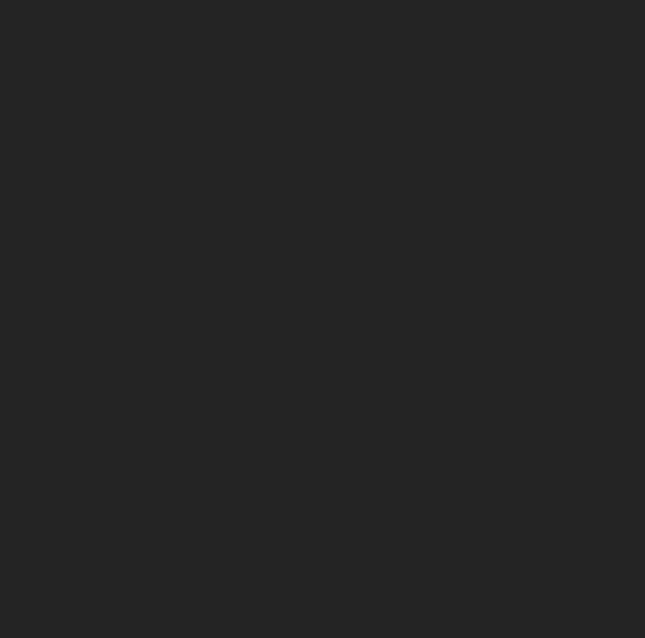
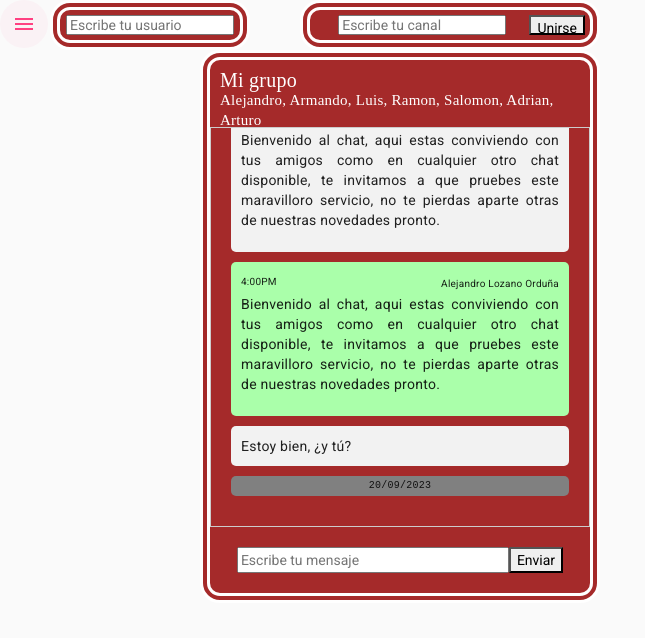
Before and after one commit to alexGrande1996/Portafolios, an Angular app: page / in a window 1280 px wide. Shown: the top 638 px of the page, without its empty margins (0-645 px from the left). Built offline with nearby package versions, Linux system fonts and the light colour scheme; no server answers.

Commit message:
Actualizacion

```diff
--- a/angular.json
+++ b/angular.json
@@ -46,8 +46,8 @@
               "budgets": [
                 {
                   "type": "initial",
-                  "maximumWarning": "500kb",
-                  "maximumError": "1mb"
+                  "maximumWarning": "10mb",
+                  "maximumError": "10mb"
                 },
                 {
                   "type": "anyComponentStyle",
--- a/src/app/Componentes/chat/chat.component.html
+++ b/src/app/Componentes/chat/chat.component.html
@@ -4,6 +4,7 @@
 
 
   <mat-sidenav #sidenav mode="side" closed class="example-sidenav" [fixedInViewport]="options.value.fixed" [fixedTopGap]="options.value.top" [fixedBottomGap]="options.value.bottom">
+
     <!-- {{options.value.fixed ? 'Fixed' : 'Non-fixed'}}  -->
     <div class="marcoInterno">
       <div class="cajonTitulo"><h1  (click)="sidenav.toggle()">Menu<hr></h1></div>
@@ -17,14 +18,6 @@
       </div>
     </div>
 
-
-
-
-
-
-
-
-
   </mat-sidenav>
 
 
@@ -33,16 +26,47 @@
   </button>
 
 
+  <div class="caja">
+
+    <div class="header">
+      <span class="titulo">Mi grupo</span>
+      <p class="integrantes" >Alejandro, Armando, Luis, Ramon, Salomon, Adrian, Arturo</p>
+    </div>
+
     <div class="chat-container">
 
-  <div class="message">Bienvenido al chat</div>
-  <div class="user-message">Hola, ¿cómo estás?</div>
-  <div class="message">Estoy bien, ¿y tú?</div>
-  <!-- Más mensajes pueden ir aquí -->
+
+
+      <div class="message">
+        <span class="usuario">Alejandro Lozano Orduña</span>  <span class="hora">4:00PM</span>
+        <p class="texto">
+          Bienvenido al chat, aqui estas conviviendo con tus amigos como en cualquier otro chat disponible, te invitamos a que pruebes este maravilloro servicio, no te pierdas aparte otras de nuestras novedades pronto.
+        </p>
+      </div>
+
+
+      <div class="user-message">
+
+
+        <span class="usuario">Alejandro Lozano Orduña</span>  <span class="hora">4:00PM</span>
+        <p class="texto">
+          Bienvenido al chat, aqui estas conviviendo con tus amigos como en cualquier otro chat disponible, te invitamos a que pruebes este maravilloro servicio, no te pierdas aparte otras de nuestras novedades pronto.
+        </p>
 
       </div>
 
 
+      <div class="message">Estoy bien, ¿y tú?</div>
+      <div class="fecha">20/09/2023</div>
+      <!-- Más mensajes pueden ir aquí -->
+
+
+
+
+
+
+
+    </div>
 
     <div class="marco-texto">
 
@@ -50,7 +74,7 @@
       <div class="input-container">
 
         <input type="text" id="message-input" placeholder="Escribe tu mensaje">
-    <button (click)="sendMessage()">Enviar</button>
+        <button (click)="EnviarMensajes()">Enviar</button>
 
       </div>
 
@@ -59,4 +83,32 @@
     </div>
 
 
+  </div>
+
+  <div class="marco-texto2">
+
+
+    <div class="input-container">
+      <input type="text" id="usuario" placeholder="Escribe tu usuario">
+    </div>
+
+
+
+  </div>
+
+  <div class="marco-texto3">
+
+
+    <div class="input-container">
+      <input type="text" id="canal" placeholder="Escribe tu canal">
+    </div>
+
+    <button (click)="joinRoom()">Unirse</button>
+
+
+
+
+  </div>
+
+
 </mat-sidenav-container>
--- a/src/app/Componentes/chat/chat.component.scss
+++ b/src/app/Componentes/chat/chat.component.scss
@@ -5,7 +5,6 @@
     right: 0;
     bottom: 0;
 }
-
 
 .example-container {
     top: 0px;
@@ -29,31 +28,72 @@
 }
 
 
-
-
-
-
 body {
     font-family: Arial, sans-serif;
 }
+
+
 .chat-container {
     max-width: 400px;
+    min-width: 300px;
+
+    overflow-y: scroll;
+
+    max-height: 400px;
     margin: 0 auto;
     padding: 20px;
     border: 1px solid #ccc;
 }
+
 .message {
     background-color: #f2f2f2;
     padding: 10px;
     margin: 10px 0;
     border-radius: 5px;
+    position: relative;
+
 }
+
+.message span{
+    font-size: 10px;
+}
+
+.message .hora{
+    position: absolute;
+    right: 10px;
+}
+
+.message p{
+    text-align:justify;
+}
+
+
+.user-message span{
+    font-size: 10px;
+}
+
+.user-message .hora{
+    position: absolute;
+    left: 10px;
+}
+
+.user-message p{
+    text-align:justify;
+}
+
+
+
 .user-message {
     background-color: #aaffaa;
     text-align: right;
+    position: relative;
+
+    padding: 10px;
+    margin: 10px 0;
+    border-radius: 5px;
 }
+
 .input-container {
-
     width: 100%;
     display: flex;
     justify-content: center;
@@ -63,17 +103,7 @@ body {
     width: 80%;
 }
 
-
-
 .marco-texto {
-
-    position: absolute;
-
-    bottom: 0;
-    left: 0;
-    right: 0;
-
-    margin: auto;
 
     width: 100%;
     height: auto;
@@ -84,3 +114,92 @@ body {
     align-self: center;
 
 }
+
+
+.caja{
+    position: absolute;
+    top: 50px;
+    left: 200px;
+    max-width: 400px;
+    height: auto;
+    border:10px double white;
+    border-radius: 20px;
+    background-color: brown;
+}
+
+
+.header{
+    display: flex;
+    flex-direction: column;
+    padding: 10px;
+    color: white;
+}
+
+.header .titulo{
+    font-family:'Times New Roman', Times, serif;
+    font-size: 20px;
+}
+
+
+.header .integrantes{
+    font-family:'Times New Roman', Times, serif;
+    font-size: 15px;
+    height: 15px;
+}
+
+
+
+
+.marco-texto2{
+    position: absolute;
+
+    top: 0;
+    left:50px;
+
+    width: 200px;
+    height: 50px;
+    background-color: brown;
+    border: 10px double white;
+    border-radius: 20px;
+
+    padding: 5px;
+
+    display: flex;
+    justify-content: center;
+    align-self: center;
+}
+
+
+.marco-texto3{
+    position: absolute;
+    top: 0;
+    left:300px;
+
+
+    width: 300px;
+    height: 50px;
+    background-color: brown;
+    border: 10px double white;
+    border-radius: 20px;
+
+    padding: 5px;
+
+    display: flex;
+    justify-content: center;
+    align-self: center;
+
+}
+
+
+.fecha{
+    background-color: #f2f2f2;
+    margin: 10px 0;
+    border-radius: 5px;
+    position: relative;
+
+    font-family: 'Courier New', Courier, monospace;
+    font-size: 10px;
+    text-align: center;
+    height: 20px;
+    background-color: gray;
+}
--- a/src/app/Componentes/chat/chat.component.ts
+++ b/src/app/Componentes/chat/chat.component.ts
@@ -1,6 +1,9 @@
 import { Component, ElementRef, Renderer2 } from '@angular/core';
 import { FormBuilder } from '@angular/forms';
-import { io } from 'socket.io-client';
+import { Socket, io } from 'socket.io-client';
+import {HttpClient} from '@angular/common/http';
+
+
 
 @Component({
   selector: 'app-chat',
@@ -15,56 +18,204 @@ export class ChatComponent {
     fixed: true,
     top: 0,
   });
-
   panelOpenState = false;
 
 
+  private Usuario:string = '';
+  private Hora:string = '';
+  public socket:any;
+
+
   private mostrarLogin = true;
-  private socket;
 
   constructor(
       private _formBuilder: FormBuilder,
       private el:ElementRef,
-      private renderer:Renderer2
+      private renderer:Renderer2,
+      private html:HttpClient
 
     ){
 
-    this.socket = io('http://localhost:3000/');
-    this.socket.on("connect", () => {
-
-      console.log(this.socket.id); // x8WIv7-mJelg7on_ALbx
+      this.Hora = new Date().toLocaleTimeString();
 
 
-      this.socket.emit('mensaje','Hola servidor');
-    });
+      this.socket = io('http://localhost:3000/');
 
-    this.socket.on('mensaje',(data)=>{
-      console.log(data);
-    });
+
+
+
+
+      this.socket.on("connect", () => {
+            console.log(`Usuario conectado: ${this.socket.id}`);
+      });
+
+      this.socket.on("disconnect",()=>{
+      });
+
+
+      this.socket.on('mensaje',(u:any,t:any,h:any)=>{
+
+        const usuario = this.renderer.createElement('span');
+        this.renderer.addClass(usuario,'usuario');
+        usuario.textContent = u;
+
+        const hora = this.renderer.createElement('span');
+        this.renderer.addClass(hora,'hora');
+        hora.textContent = h;
+
+        const mensaje = this.renderer.createElement('p');
+        this.renderer.addClass(mensaje,'texto');
+        mensaje.textContent = t;
+
+        const div = this.renderer.createElement('div');
+        this.renderer.addClass(div,'user-message')
+        const chat = this.el.nativeElement.querySelector('.chat-container');
+        this.renderer.appendChild(div,usuario);
+        this.renderer.appendChild(div,hora);
+        this.renderer.appendChild(div,mensaje);
+        this.renderer.appendChild(chat,div);
+
+
+
+        var chatHeight = chat.scrollHeight;
+        chat.scrollTop = chatHeight;
+
+      });
+
+
+      this.socket.on('message', (message:any) => {
+        const messages = el.nativeElement.querySelector('#messages');
+        const li = renderer.createElement('li');
+        li.textContent = message;
+        renderer.appendChild(messages,li);
+      });
+
+
 
 
   }
 
 
+  joinRoom() {
+    const roomName = this.el.nativeElement.querySelector('#canal').value;
+    this.socket.emit('joinRoom', roomName);
+  }
 
   sendMessage() {
-    const messageInput = this.el.nativeElement.querySelector('#message-input');
-    const messageText = messageInput.value.trim();
-    if (messageText !== '') {
+    const roomName = this.el.nativeElement.querySelector('#canal').value;
+    const message = this.el.nativeElement.querySelector('#message').value;
+    this.socket.emit('sendMessage', roomName, message);
+  }
 
 
 
-        const messageContainer = this.renderer.createElement('div');
 
-        messageContainer.className = 'user-message';
-        messageContainer.textContent = messageText;
+  // sendMessage() {
+  //   const messageInput = this.el.nativeElement.querySelector('#message-input');
+  //   const messageText = messageInput.value.trim();
+  //   if (messageText !== '') {
 
-        const chat = this.el.nativeElement.querySelector('.chat-container');
-        this.renderer.appendChild(chat,messageContainer);
+  //       const messageContainer = this.renderer.createElement('div');
 
-        messageInput.value = '';
-    }
-}
+  //       messageContainer.className = 'user-message';
+  //       messageContainer.textContent = messageText;
+
+  //       const chat = this.el.nativeElement.querySelector('.chat-container');
+  //       this.renderer.appendChild(chat,messageContainer);
+
+  //       messageInput.value = '';
+
+
+  //       var chatHeight = chat.scrollHeight;
+  //       chat.scrollTop = chatHeight;
+  //   }
+  // }
+
+
+  ngOnInit() {
+
+    this.html.get('assets/data.json').subscribe((data:any)=>{
+
+      const localhost = data['localhost'];
+      const port = data['port'];
+
+
+    });
+
+  }
+
+
+
+  ngAfterViewInit(){
+
+    const chat = this.el.nativeElement.querySelector('.chat-container');
+
+    var chatHeight = chat.scrollHeight;
+    chat.scrollTop = chatHeight;
+
+  }
+
+
+
+  cargandoFecha(fecha = ''){
+    const div = this.renderer.createElement('div');
+
+    this.renderer.addClass(div,'fecha');
+    div.textContent = fecha;
+
+    const chat = this.el.nativeElement.querySelector('.chat-container');
+    this.renderer.appendChild(chat,div);
+
+    var chatHeight = chat.scrollHeight;
+    chat.scrollTop = chatHeight;
+
+  }
+
+  cargarMensajes(Usuario = '', Hora = '', Mensaje=''){
+
+    const usuario = this.renderer.createElement('span');
+    this.renderer.addClass(usuario,'usuario');
+    usuario.textContent = Usuario;
+
+    const hora = this.renderer.createElement('span');
+    this.renderer.addClass(hora,'hora');
+    hora.textContent = Hora;
+
+    const mensaje = this.renderer.createElement('p');
+    this.renderer.addClass(mensaje,'texto');
+    mensaje.textContent = Mensaje;
+
+    const div = this.renderer.createElement('div');
+    this.renderer.addClass(div,'message')
+    const chat = this.el.nativeElement.querySelector('.chat-container');
+    this.renderer.appendChild(div,usuario);
+    this.renderer.appendChild(div,hora);
+    this.renderer.appendChild(div,mensaje);
+    this.renderer.appendChild(chat,div);
+
+
+
+    var chatHeight = chat.scrollHeight;
+    chat.scrollTop = chatHeight;
+  }
+
+  EnviarMensajes(){
+
+    const cajaTexto = this.el.nativeElement.querySelector('#message-input');
+    const cajaTexto2 = this.el.nativeElement.querySelector('#usuario');
+    const cajaTexto3 = this.el.nativeElement.querySelector('#canal');
+
+      const texto = cajaTexto.value.trim();
+      const texto2 = cajaTexto2.value.trim();
+      const texto3 = cajaTexto3.value.trim();
+
+
+      if(texto != '' && texto2 != '' && texto3){
+
+        this.socket.emit('enviarMensaje',texto,texto2,texto3,this.Hora)
+        cajaTexto.value = '';
+      }
+  }
 
 
 }
--- a/src/app/app-routing.module.ts
+++ b/src/app/app-routing.module.ts
@@ -6,10 +6,9 @@ import { ConfiguracionComponent } from './Componentes/configuracion/configuracio
 import { ChatComponent } from './Componentes/chat/chat.component';
 
 const routes: Routes = [
-  {path:"", component:ConfiguracionComponent},
   {path:"login", component:LoginComponent},
   {path:"inicio", component:VistaPrincipalComponent},
-  {path:"chat", component:ChatComponent},
+  {path:"", component:ChatComponent},
 
 ];
 
```
Lines whose indentation alone changed are shown as unchanged.
